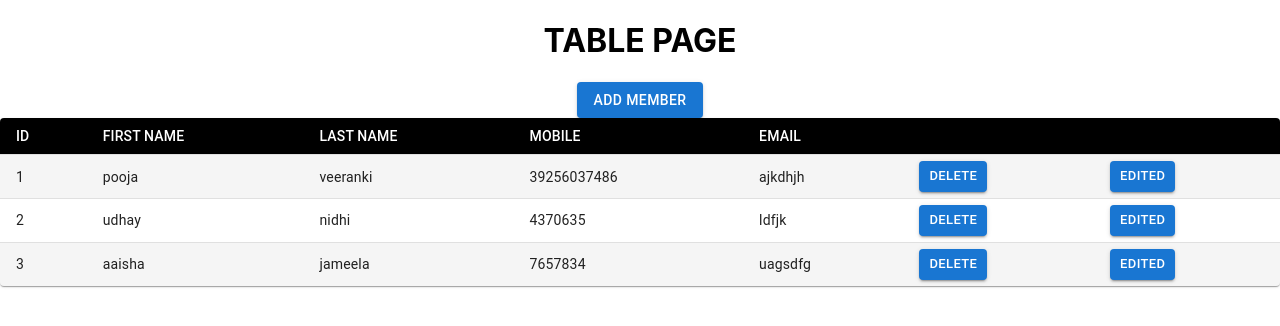
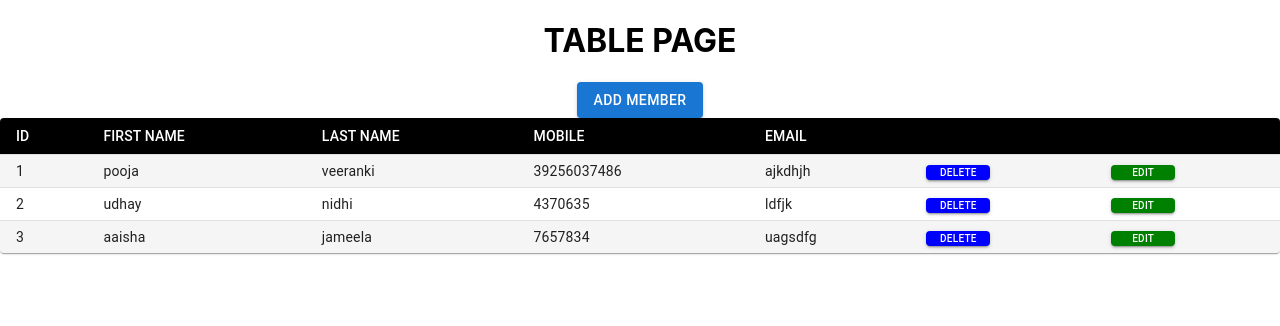
Before and after one commit to AaishaJameela/crud-Application-using-React, a React (Create React App) app: page / in a window 1280 px wide. Shown: the top 326 px of the page. Built offline with nearby package versions, Linux system fonts and the light colour scheme.

Commit message:
modified:   src/components/ButtonsPages.js 	new file:   src/components/FormPage.js 	modified:   src/components/TablePage.js 	new file:   src/components/TablePage.styles.js 	deleted:    src/data.json

```diff
--- a/src/components/ButtonsPages.js
+++ b/src/components/ButtonsPages.js
@@ -1,9 +1,19 @@
 import React from "react";
 import { Button } from "@mui/material";
+import { FormPage } from "./FormPage";
 export const DeleteButton = () => {
   return (
     <div>
-      <Button variant="contained" size="small" onClick={() => alert("deleted")}>
+      <Button
+        variant="contained"
+        sx={{
+          backgroundColor: "blue",
+          width: "12px",
+          height: "15px",
+          fontSize: "10px",
+        }}
+        onClick={() => alert("deleted")}
+      >
         Delete
       </Button>
     </div>
@@ -12,8 +22,18 @@ export const DeleteButton = () => {
 export const EditButton = () => {
   return (
     <div>
-      <Button variant="contained" size="small" onClick={() => alert("EDITED")}>
-        Edited
+      <Button
+        variant="contained"
+        size="small"
+        sx={{
+          backgroundColor: "green",
+          width: "12px",
+          height: "15px",
+          fontSize: "10px",
+        }}
+        onClick={() => alert("Edited")}
+      >
+        Edit
       </Button>
     </div>
   );
@@ -21,7 +41,7 @@ export const EditButton = () => {
 export const AddNewButton = () => {
   return (
     <div>
-      <Button variant="contained" onClick={() => alert("new member added")}>
+      <Button variant="contained" onClick={FormPage()}>
         add member
       </Button>
     </div>
--- /dev/null
+++ b/src/components/FormPage.js
@@ -0,0 +1,5 @@
+import React from "react";
+
+export const FormPage = () => {
+  return alert("yes form page reached");
+};
--- a/src/components/TablePage.js
+++ b/src/components/TablePage.js
@@ -3,26 +3,11 @@ import {
   TableBody,
   TableContainer,
   TableHead,
-  TableCell,
   Paper,
-  TableRow,
-  tableCellClasses,
 } from "@mui/material";
 import React from "react";
-import { styled } from "@mui/material/styles";
 import { AddNewButton, DeleteButton, EditButton } from "./ButtonsPages";
-
-// const tableRows = details.map((info) => {
-//   return (
-//     <tr>
-//       <td>{info.E_Id}</td>
-//       <td>{info.E_firstname}</td>
-//       <td>{info.E_surname}</td>
-//       <td>{info.E_mobile}</td>
-//       <td>{info.E_email}</td>
-//     </tr>
-//   );
-// });
+import { StyledTableRow, StyledTableCell } from "./TablePage.styles";
 function datainTable(Id, Firstname, Lastname, mobile, emailId) {
   return { Id, Firstname, Lastname, mobile, emailId };
 }
@@ -31,25 +16,7 @@ const rowsData = [
   datainTable(2, "udhay", "nidhi", 4370635, "ldfjk"),
   datainTable(3, "aaisha", "jameela", 7657834, "uagsdfg"),
 ];
-const StyledTableCell = styled(TableCell)(({ theme }) => ({
-  [`&.${tableCellClasses.head}`]: {
-    backgroundColor: theme.palette.common.black,
-    color: theme.palette.common.white,
-  },
-  [`&.${tableCellClasses.body}`]: {
-    fontSize: 14,
-  },
-}));
 
-const StyledTableRow = styled(TableRow)(({ theme }) => ({
-  "&:nth-of-type(odd)": {
-    backgroundColor: theme.palette.action.hover,
-  },
-  // hide last border
-  "&:last-child td, &:last-child th": {
-    border: 0,
-  },
-}));
 export const TablePage = () => {
   return (
     <div>
--- /dev/null
+++ b/src/components/TablePage.styles.js
@@ -0,0 +1,22 @@
+import { styled } from "@mui/material/styles";
+import { TableRow, TableCell, tableCellClasses } from "@mui/material";
+
+export const StyledTableCell = styled(TableCell)(({ theme }) => ({
+  [`&.${tableCellClasses.head}`]: {
+    backgroundColor: theme.palette.common.black,
+    color: theme.palette.common.white,
+  },
+  [`&.${tableCellClasses.body}`]: {
+    fontSize: 14,
+  },
+}));
+
+export const StyledTableRow = styled(TableRow)(({ theme }) => ({
+  "&:nth-of-type(odd)": {
+    backgroundColor: theme.palette.action.hover,
+  },
+  // hide last border
+  "&:last-child td, &:last-child th": {
+    border: 0,
+  },
+}));
```
Also changed, not shown: src/data.json (deleted, +0 -23 lines).
